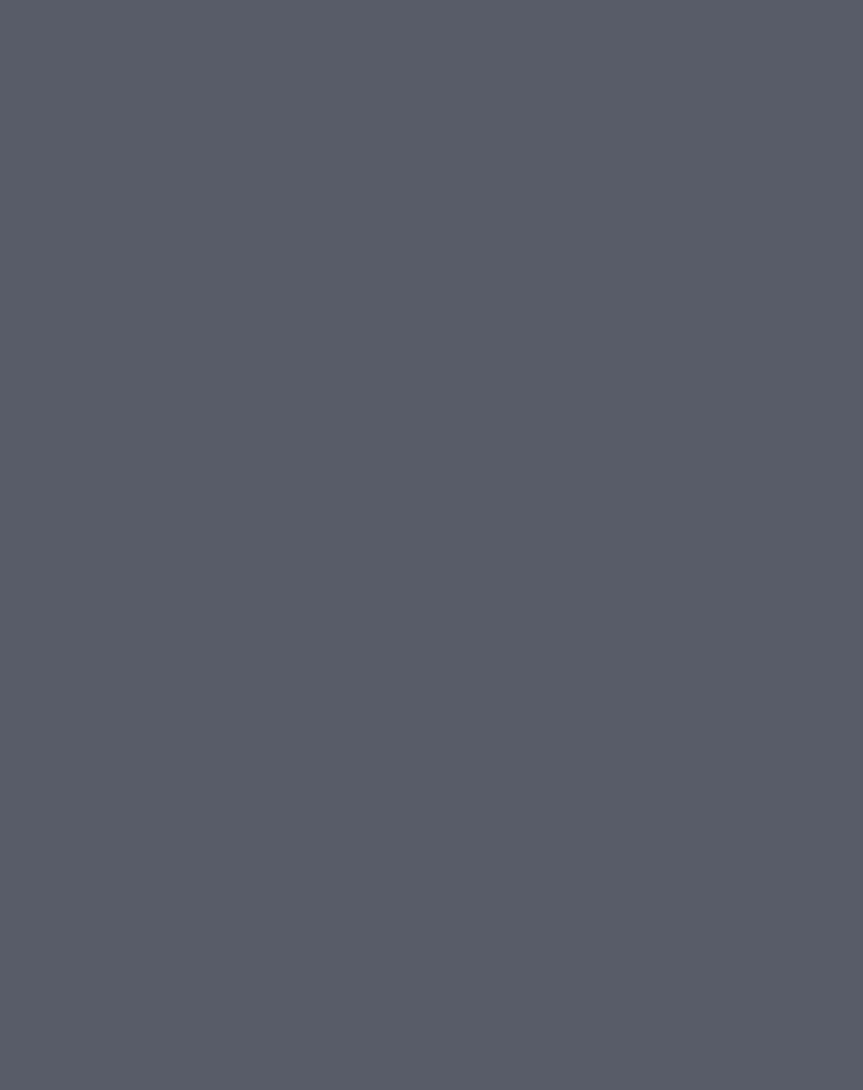
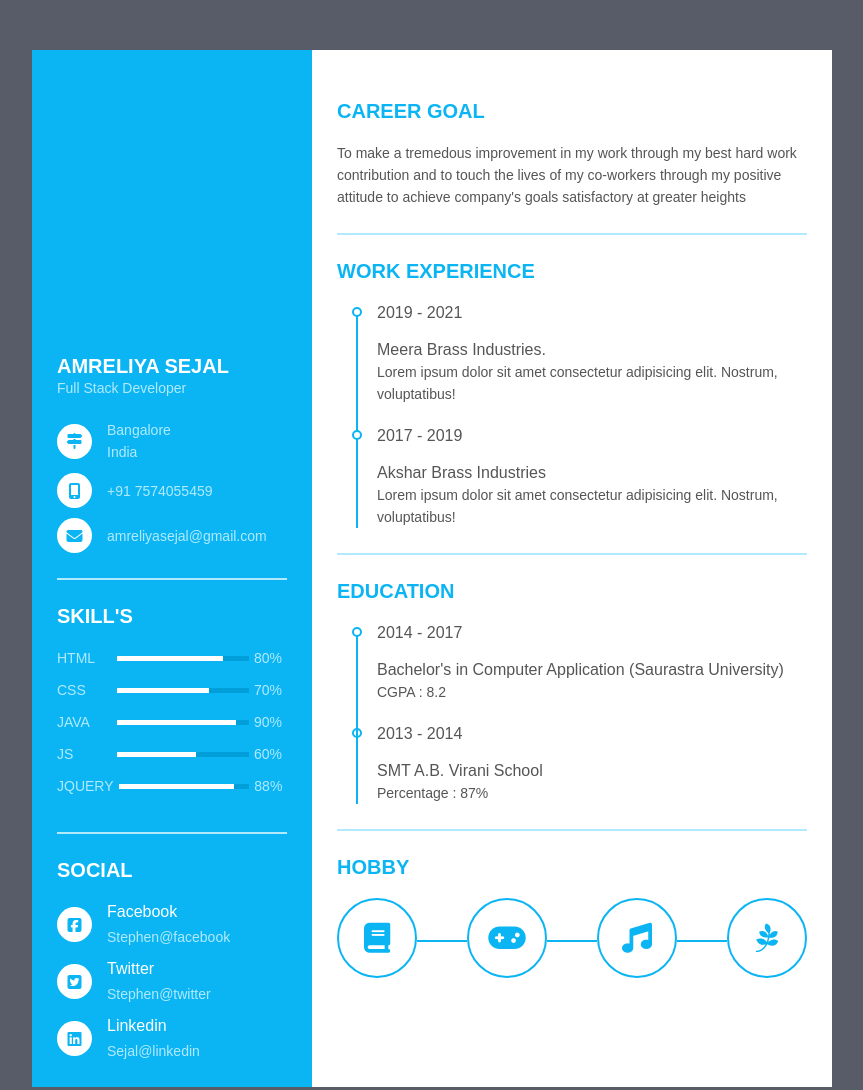
Before and after one commit to Sejal-amreliya/Responsive-CSS---Responsive-Resume-using-CSS-Grid---rin6mo40osln, a plain HTML site: page index.html in a window 1280 px wide. Shown: the whole page, without its empty margins (208-1071 px from the left). Before the commit the page ends 800 px from the top, so only its background shows below. Drawn offline with Linux system fonts and the light colour scheme.

Commit message:
Update index.html

```diff
--- a/index.html
+++ b/index.html
@@ -1,35 +1,224 @@
 <!DOCTYPE html>
-<html lang="en">
-    <head>
-        <meta charset="utf-8">
-        <meta http-equiv="X-UA-Compatible" content="IE=edge">
-        <meta name="viewport" content="width=device-width, initial-scale=1">
-        <meta name="description" content="">
-        <meta name="author" content="">
-        <title>Resume</title>
+<head>
+    <meta charset="UTF-8">
+    <meta name="viewport" content="width=device-width, initial-scale=1.0">
+    <meta http-equiv="X-UA-Compatible" content="ie=edge">
+    <link rel="stylesheet" href="style.css">
+    <title>Acme Photography</title>
+</head><script src="https://kit.fontawesome.com/b99e675b6e.js"></script>
+<body>
 
-    <link rel="preconnect" href="https://fonts.googleapis.com">
-    <link rel="preconnect" href="https://fonts.gstatic.com" crossorigin>
-    <link rel="stylesheet" href="./style.css">
-    <link href="https://fonts.googleapis.com/css2?family=Poppins:wght@100;300;400;600&display=swap" rel="stylesheet">
-    <link rel="stylesheet" href="https://cdnjs.cloudflare.com/ajax/libs/font-awesome/4.7.0/css/font-awesome.min.css">
 
-    </head>
-    <body>
-        <main class="main-content" contenteditable="true">
-            <section class="left-section">
-                 <div class="left-content">
-                    <!-- Write code for the left section here -->
+<div class="resume">
+   <div class="resume_left">
+     <div class="resume_profile">
+       <!-- <img src="https://i.imgur.com/eCijVBe.png" alt="profile_pic"> -->
+     </div>
+     <div class="resume_content">
+       <div class="resume_item resume_info">
+         <div class="title">
+           <p class="bold">Amreliya Sejal</p>
+           <p class="regular">Full Stack Developer</p>
+         </div>
+         <ul>
+           <li>
+             <div class="icon">
+               <i class="fas fa-map-signs"></i>
+             </div>
+             <div class="data">
+                Bangalore <br /> India
+             </div>
+           </li>
+           <li>
+             <div class="icon">
+               <i class="fas fa-mobile-alt"></i>
+             </div>
+             <div class="data">
+               +91 7574055459
+             </div>
+           </li>
+           <li>
+             <div class="icon">
+               <i class="fas fa-envelope"></i>
+             </div>
+             <div class="data">
+               amreliyasejal@gmail.com
+             </div>
+           </li>
+           <!-- <li>
+             <div class="icon">
+               <i class="fab fa-weebly"></i>
+             </div>
+             <div class="data">
+               www.s.com
+             </div>
+           </li> -->
+         </ul>
+       </div>
+       <div class="resume_item resume_skills">
+         <div class="title">
+           <p class="bold">skill's</p>
+         </div>
+         <ul>
+           <li>
+             <div class="skill_name">
+               HTML
+             </div>
+             <div class="skill_progress">
+               <span style="width: 80%;"></span>
+             </div>
+             <div class="skill_per">80%</div>
+           </li>
+           <li>
+             <div class="skill_name">
+               CSS
+             </div>
+             <div class="skill_progress">
+               <span style="width: 70%;"></span>
+             </div>
+             <div class="skill_per">70%</div>
+           </li>
+           <li>
+             <div class="skill_name">
+               JAVA
+             </div>
+             <div class="skill_progress">
+               <span style="width: 90%;"></span>
+             </div>
+             <div class="skill_per">90%</div>
+           </li>
+           <li>
+             <div class="skill_name">
+               JS
+             </div>
+             <div class="skill_progress">
+               <span style="width: 60%;"></span>
+             </div>
+             <div class="skill_per">60%</div>
+           </li>
+           <li>
+             <div class="skill_name">
+               JQUERY
+             </div>
+             <div class="skill_progress">
+               <span style="width: 88%;"></span>
+             </div>
+             <div class="skill_per">88%</div>
+           </li>
+         </ul>
+       </div>
+       <div class="resume_item resume_social">
+         <div class="title">
+           <p class="bold">Social</p>
+         </div>
+         <ul>
+           <li>
+             <div class="icon">
+               <i class="fab fa-facebook-square"></i>
+             </div>
+             <div class="data">
+               <p class="semi-bold">Facebook</p>
+               <p>Stephen@facebook</p>
+             </div>
+           </li>
+           <li>
+             <div class="icon">
+               <i class="fab fa-twitter-square"></i>
+             </div>
+             <div class="data">
+               <p class="semi-bold">Twitter</p>
+               <p>Stephen@twitter</p>
+             </div>
+           </li>
+           <!-- <li>
+             <div class="icon">
+               <i class="fab fa-youtube"></i>
+             </div>
+             <div class="data">
+               <p class="semi-bold">Youtube</p>
+               <p>Steph@youtube</p>
+             </div>
+           </li> -->
+           <li>
+             <div class="icon">
+               <i class="fab fa-linkedin"></i>
+             </div>
+             <div class="data">
+               <p class="semi-bold">Linkedin</p>
+               <p>Sejal@linkedin</p>
+             </div>
+           </li>
+         </ul>
+       </div>
+     </div>
+  </div>
+  <div class="resume_right">
+    <div class="resume_item resume_about">
+        <div class="title">
+           <p class="bold">Career Goal</p>
+         </div>
+        <p>To make a tremedous improvement in my work through my best hard work contribution and to touch the lives of my co-workers through my positive attitude to achieve company's goals satisfactory at greater heights</p>
+    </div>
+    <div class="resume_item resume_work">
+        <div class="title">
+           <p class="bold">Work Experience</p>
+         </div>
+        <ul>
+            <li>
+                <div class="date">2019 - 2021</div>
+                <div class="info">
+                     <p class="semi-bold">Meera Brass Industries.</p>
+                  <p>Lorem ipsum dolor sit amet consectetur adipisicing elit. Nostrum, voluptatibus!</p>
                 </div>
-            </div>
-            </section>
-
-            <section class="right-section">
-                <div class="right-main-content">
-
-                    <!-- Write code for the right section here -->
+            </li>
+            <li>
+              <div class="date">2017 - 2019</div>
+              <div class="info">
+                     <p class="semi-bold">Akshar Brass Industries</p>
+                  <p>Lorem ipsum dolor sit amet consectetur adipisicing elit. Nostrum, voluptatibus!</p>
                 </div>
-            </section>
-        </main>
-    </body>
-</html>
+            </li>
+            <!-- <li>
+              <div class="date">2017 - Present</div>
+              <div class="info">
+                     <p class="semi-bold">Lorem ipsum dolor sit amet.</p>
+                  <p>Lorem ipsum dolor sit amet consectetur adipisicing elit. Nostrum, voluptatibus!</p>
+                </div>
+            </li> -->
+        </ul>
+    </div>
+    <div class="resume_item resume_education">
+      <div class="title">
+           <p class="bold">Education</p>
+         </div>
+      <ul>
+            <li>
+                <div class="date">2014 - 2017</div>
+                <div class="info">
+                     <p class="semi-bold">Bachelor's in Computer Application (Saurastra University)</p>
+                  <p>CGPA : 8.2 </p>
+                </div>
+            </li>
+            <li>
+              <div class="date">2013 - 2014</div>
+              <div class="info">
+                     <p class="semi-bold">SMT A.B. Virani School</p>
+                  <p>Percentage : 87% </p>
+                </div>
+            </li>
+        </ul>
+    </div>
+    <div class="resume_item resume_hobby">
+      <div class="title">
+           <p class="bold">Hobby</p>
+         </div>
+       <ul>
+         <li><i class="fas fa-book"></i></li>
+         <li><i class="fas fa-gamepad"></i></li>
+         <li><i class="fas fa-music"></i></li>
+         <li><i class="fab fa-pagelines"></i></li>
+      </ul>
+    </div>
+  </div>
+</div>
+</body>
```
